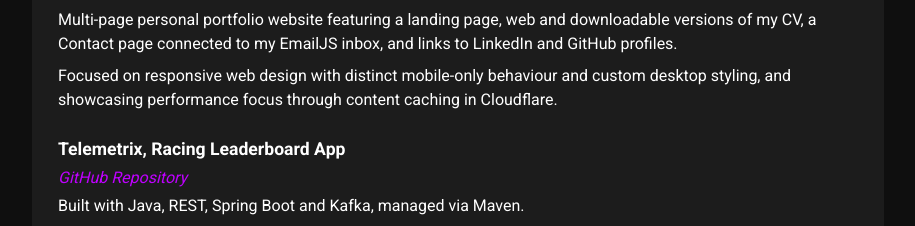
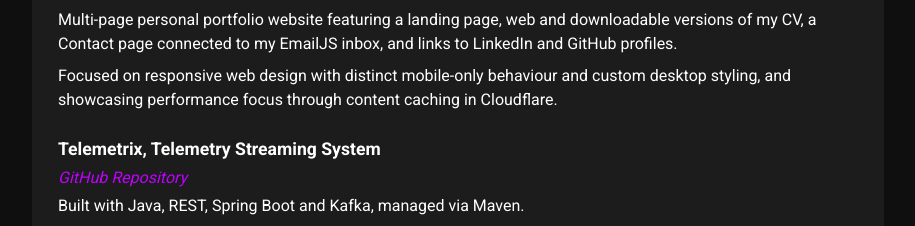
Before and after one commit to nick-p-34/nick-p-34.github.io, a React (Create React App) app: page /resume in a window 1280 px wide. Shown: the part 2260-2486 px from the top of the page, without its empty margins (182-1097 px from the left). Built offline with nearby package versions, Linux system fonts and the light colour scheme; no server answers; the HTML template or start-up script is replaced by a standard one.

Commit message:
Update Telemetrix project description

```diff
--- a/src/pages/Resume.jsx
+++ b/src/pages/Resume.jsx
@@ -134,7 +134,7 @@ export default function Resume() {
         </div>
 
         <div className="project-item">
-          <p className="project-title">Telemetrix, Racing Leaderboard App</p>
+          <p className="project-title">Telemetrix, Telemetry Streaming System</p>
           <p className="project-link">
             <a href="https://github.com/nick-p-34/telemetrix" target="_blank" rel="noopener noreferrer">GitHub Repository</a>
           </p>
```
